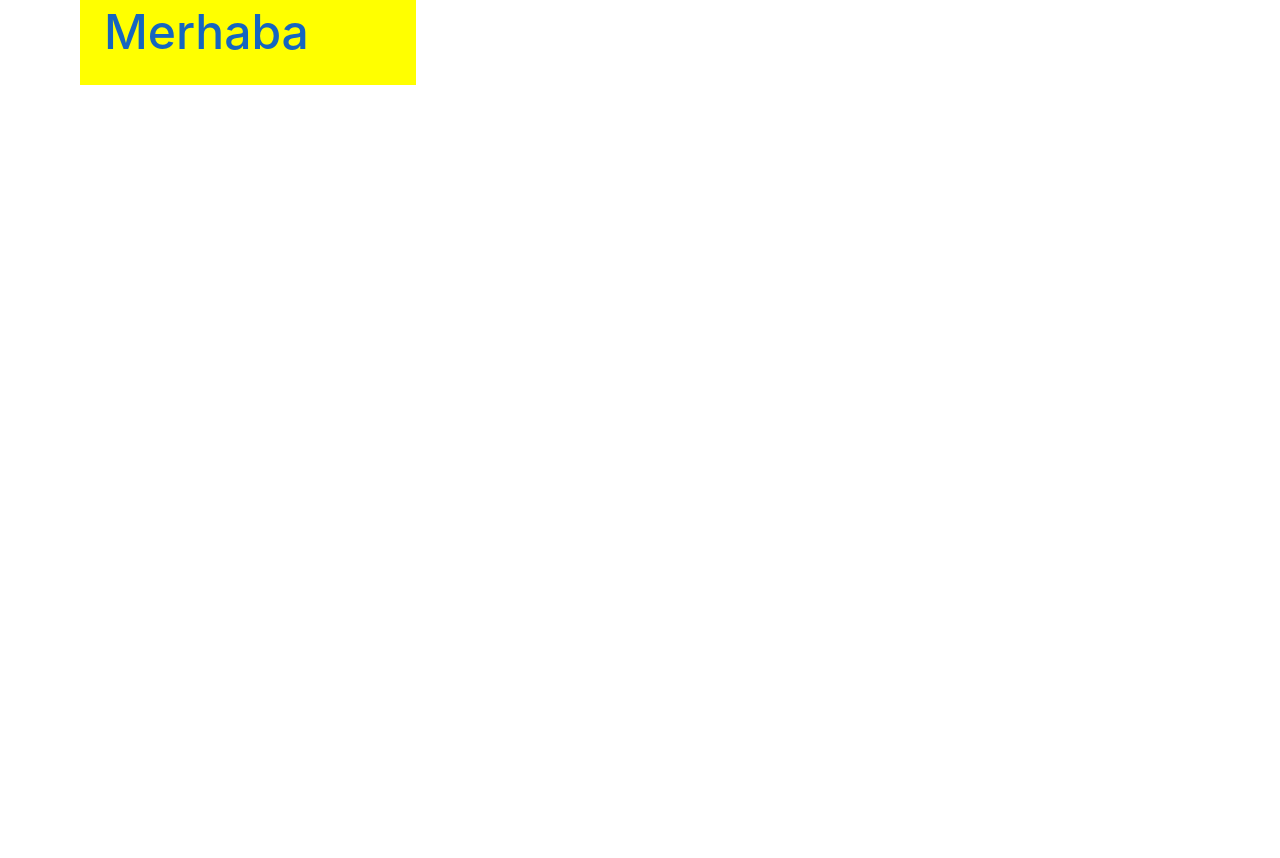
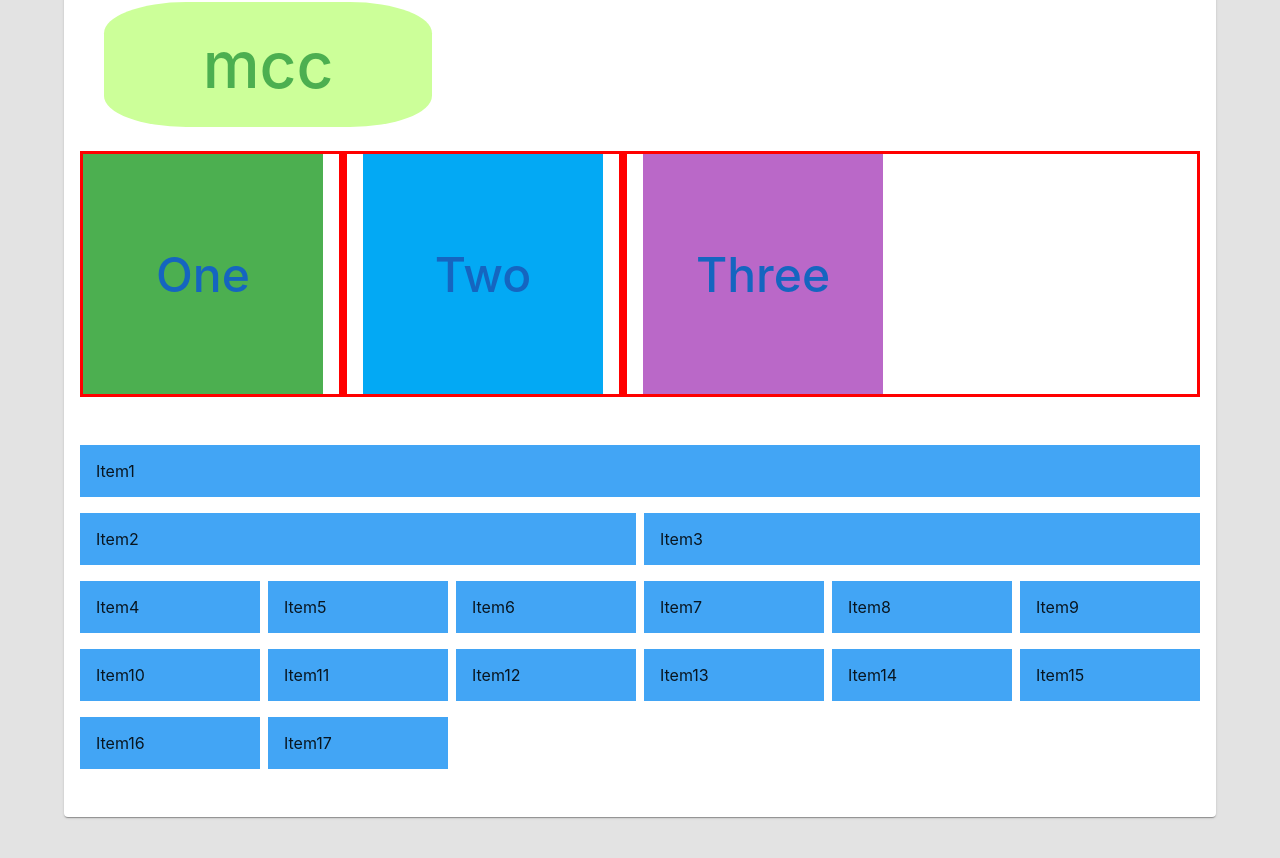
Before and after one commit to mcc1461/react-mui-mcc1, a React (Create React App) app: page / in a window 1280 px wide. Shown: the part 342-1200 px from the top of the page. Before the commit the page ends 800 px from the top, so only its background shows below. Built offline with nearby package versions, Linux system fonts and the light colour scheme.

Commit message:
feat: Paper, Grid, Stack and Box components covered.

```diff
--- a/src/App.css
+++ b/src/App.css
@@ -1,3 +1,6 @@
+body {
+  background-color: #e3e3e3;
+}
 
 .App {
   /* text-align: center; */
--- a/src/components/MuiLayout.tsx
+++ b/src/components/MuiLayout.tsx
@@ -1,24 +1,14 @@
-import { Box } from "@mui/material";
+import { Box, Stack, Divider, Grid, Paper } from "@mui/material";
 
 export const MuiLayout = () => {
     return (
-    //* "sx" is a shorthand for "style" in Material-UI and only can be used with Material-UI components
-    //* MUI Componets can be like a div, span, button, etc.
-    //* All the MUI components can be listed as;
-    //* MUI Core Components: Box, Container, Grid, Paper, Typography
-    //* MUI Form Components: Checkbox, Radio, Switch, TextField
-    //* MUI Selection Components: Autocomplete, Select
-    //* MUI Navigation Components: Breadcrumbs, Link, Menu, Tabs
-    //* MUI Display Components: Avatar, Badge, Card, Chip, Divider, List, Table
-    //* MUI Feedback Components: Alert, Dialog, Snackbar
-    //* MUI Data Display Components: Avatar, Badge, Card, Chip, Divider, List, Table
-    //* MUI Lab Components: Rating, Skeleton, ToggleButton, Pagination
-    //* MUI Icons: Icons
-    //* MUI Styles: ThemeProvider, CssBaseline, GlobalStyles
-    //* MUI Hooks: useMediaQuery, useTheme
-    //* MUI Utils: createTheme, responsiveFontSizes, styled
-    //* MUI Third Party Libraries: Material-UI Data Grid, Material-UI Pickers, Material-UI Rich Text Editor
         <>
+            <Paper
+                sx={{
+                   p: 2,
+                   elevation: 5,
+                }}
+            >
             <Box
                 sx={{
                     display: "flex",
@@ -38,10 +28,6 @@ export const MuiLayout = () => {
             >
                 MuiLayout
             </Box>
-      {/*
-      //* xs: extra small, sm: small, md: medium, lg: large, xl: extra large
-      //* xs: 0px, sm: 600px, md: 960px, lg: 1280px, xl: 1920px
-      */}
 
             <Box
                 sx={{
@@ -59,17 +45,57 @@ export const MuiLayout = () => {
                                 lg: '24px',
                                 xl: '32px',
                             },
+                            fontSize: {
+                                xs: '1rem',
+                                sm: '2rem',
+                                md: '3rem',
+                                lg: '4rem',
+                                xl: '5rem',
+                            },
                             backgroundColor: {
                                 xs: 'red',
                                 sm: 'green',
                                 md: 'blue',
-                lg: 'yellow',
+                                lg: "#ccff99",
                                 xl: 'purple',
 
                             },
                             margin: "1rem",
+                        display: 'flex',
                     justifyContent: "center",
                     alignItems: "center",
+                    color: "success.light",
+                    fontWeight: "fontWeightMedium",
+                    borderRadius: "25%",
+                    "&:hover": {
+                        backgroundColor: "primary.dark",
+                        color: "info.light",
+                    },
+                    p: 2,
+                        m: 3,
+
+                }}
+            >
+                mcc
+            </Box>
+            <Stack sx={{
+                border: "3px solid red",
+                display: "flex",
+                flexDirection: "row",
+                gap:"1rem"
+        }}
+        // direction={"row-reverse"} // Fix: Wrap the property inside curly braces
+        // spacing={2} // Fix: Wrap the property inside curly braces
+        divider={<Divider orientation="vertical" flexItem style={{borderRight: ".5rem solid red"}}/>}
+                >
+                <Box
+                    sx={{
+                        display: "flex",
+                        justifyContent: "center",
+                        alignItems: "center",
+                        height: "15rem",
+                        width: "15rem",
+                        backgroundColor: "success.light",
                         color: "primary.dark",
                         fontSize: "h3.fontSize",
                         fontWeight: "fontWeightMedium",
@@ -79,8 +105,120 @@ export const MuiLayout = () => {
                         },
                     }}
                 >
-        Merhaba
+                    One
                 </Box>
+                <Box
+                    sx={{
+                        display: "flex",
+                        justifyContent: "center",
+                        alignItems: "center",
+                        height: "15rem",
+                        width: "15rem",
+                        backgroundColor: "info.light",
+                        color: "primary.dark",
+                        fontSize: "h3.fontSize",
+                        fontWeight: "fontWeightMedium",
+                        "&:hover": {
+                            backgroundColor: "primary.dark",
+                            color: "primary.contrastText",
+                        },
+                    }}
+                >
+                    Two
+                </Box>
+                <Box
+                    sx={{
+                        display: "flex",
+                        justifyContent: "center",
+                        alignItems: "center",
+                        height: "15rem",
+                        width: "15rem",
+                        backgroundColor: "secondary.light",
+                        color: "primary.dark",
+                        fontSize: "h3.fontSize",
+                        fontWeight: "fontWeightMedium",
+                        "&:hover": {
+                            backgroundColor: "primary.dark",
+                            color: "primary.contrastText",
+                        },
+                    }}
+                >
+                    Three
+                </Box>
+            </Stack>
+            {/*
+            //^ In grid, the spacing property is used to set the gap between the grid items
+            //? The container property is used to set the container of the grid items
+            //^ The item property is used to set the grid items
+            //? The xs property is used to set the number of columns on extra small devices
+            //* Grid container is used to create a grid layout
+            //* Grid consists of rows and columns up to 12
+            //* Each item in the grid is placed in a grid container and grid item component
+            //* Each item in the grid can take up to 12 columns as its width or height
+            //* The spacing property is used to set the gap between the grid items
+            //* There are 5 breakpoints in the grid system: xs, sm, md, lg, and xl
+            //* xs for mobile devices, sm for tablets, md for desktops, lg for large desktops, and xl for extra-large desktops
+            //* An integer value can be assigned to the xs, sm, md, lg, and xl properties to set the number of columns for each breakpoint like xs={12}, sm={6}, md={4}, lg={3}, xl={2}
+
+
+            */}
+            <Grid container rowSpacing={2} columnSpacing={1} my={4}>
+                <Grid  item xs={12} sm={12} md={12} lg={12} xl={12}>
+                    <Box bgcolor={"primary.light"} p={2} > Item1 </Box>
+                </Grid>
+                <Grid  item xs={6} sm={6} md={6} lg={6} xl={6}>
+                    <Box bgcolor={"primary.light"} p={2}> Item2 </Box>
+                </Grid>
+                <Grid  item xs={6} sm={6} md={6} lg={6} xl={6}>
+                    <Box bgcolor={"primary.light"} p={2}> Item3 </Box>
+                </Grid>
+                <Grid  item xs={6} sm={4} md={3} lg={2} xl={1}>
+                    <Box bgcolor={"primary.light"} p={2}> Item4 </Box>
+                </Grid>
+                <Grid  item xs={6} sm={4} md={3} lg={2} xl={1}>
+                    <Box bgcolor={"primary.light"} p={2}> Item5 </Box>
+                </Grid>
+                <Grid  item xs={6} sm={4} md={3} lg={2} xl={1}>
+                    <Box bgcolor={"primary.light"} p={2}> Item6 </Box>
+                </Grid>
+                <Grid  item xs={6} sm={4} md={3} lg={2} xl={1}>
+                    <Box bgcolor={"primary.light"} p={2}> Item7 </Box>
+                </Grid>
+                <Grid  item xs={6} sm={4} md={3} lg={2} xl={1}>
+                    <Box bgcolor={"primary.light"} p={2}> Item8 </Box>
+                </Grid>
+                <Grid  item xs={6} sm={4} md={3} lg={2} xl={1}>
+                    <Box bgcolor={"primary.light"} p={2}> Item9 </Box>
+                </Grid>
+                <Grid  item xs={6} sm={4} md={3} lg={2} xl={1}>
+                    <Box bgcolor={"primary.light"} p={2}> Item10 </Box>
+                </Grid>
+                <Grid  item xs={6} sm={4} md={3} lg={2} xl={1}>
+                    <Box bgcolor={"primary.light"} p={2}> Item11 </Box>
+                </Grid>
+                <Grid  item xs={6} sm={4} md={3} lg={2} xl={1}>
+                    <Box bgcolor={"primary.light"} p={2}> Item12 </Box>
+                </Grid>
+                <Grid  item xs={6} sm={4} md={3} lg={2} xl={1}>
+                    <Box bgcolor={"primary.light"} p={2}> Item13 </Box>
+                </Grid>
+                <Grid  item xs={6} sm={4} md={3} lg={2} xl={1}>
+                    <Box bgcolor={"primary.light"} p={2}> Item14 </Box>
+                </Grid>
+                <Grid  item xs={6} sm={4} md={3} lg={2} xl={1}>
+                    <Box bgcolor={"primary.light"} p={2}> Item15 </Box>
+                </Grid>
+                <Grid  item xs={6} sm={4} md={3} lg={2} xl={1}>
+                    <Box bgcolor={"primary.light"} p={2}> Item16 </Box>
+                </Grid>
+                <Grid  item xs={6} sm={4} md={3} lg={2} xl={1}>
+                    <Box bgcolor={"primary.light"} p={2}> Item17 </Box>
+                </Grid>
+
+
+            </Grid>
+            </Paper>
+
         </>
     );
 };
```
Lines whose indentation alone changed are shown as unchanged.
